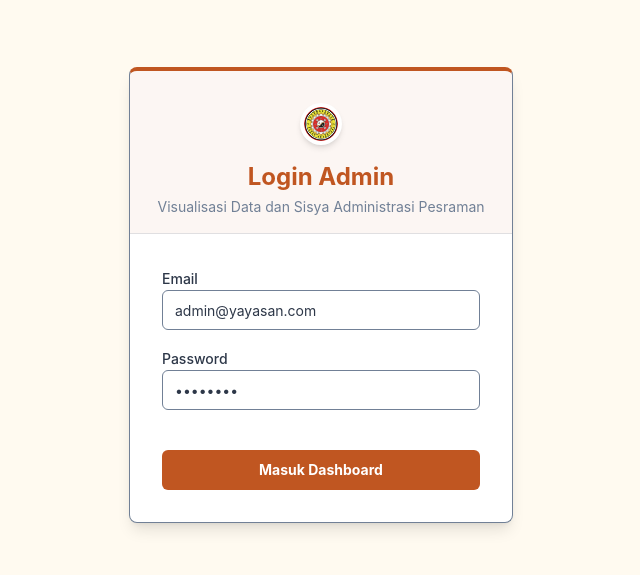
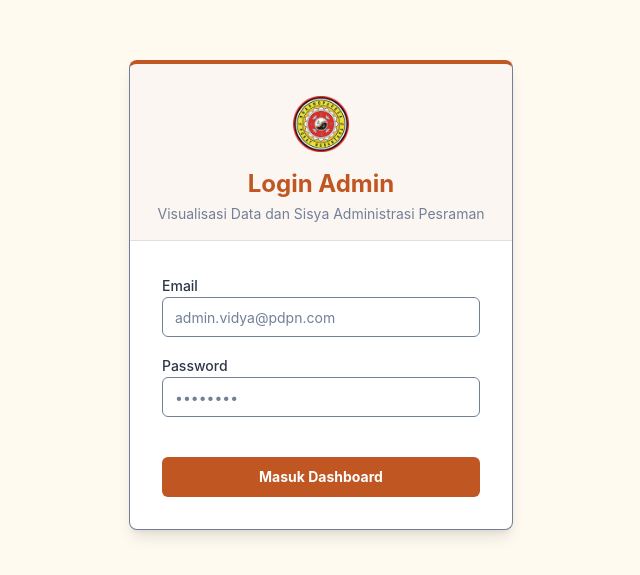
Before and after one commit to bsugitayasa/vidya, a React (Vite) app in the folder frontend/: page /admin/login in a window 1280 px wide. Shown: the part 105-680 px from the top of the page, without its empty margins (319-959 px from the left). Built offline with nearby package versions, Linux system fonts and the light colour scheme.

Commit message:
feat: update login credentials and UI

```diff
--- a/frontend/src/pages/admin/Login.jsx
+++ b/frontend/src/pages/admin/Login.jsx
@@ -10,8 +10,8 @@ import { Card, CardContent } from '../../components/ui/card';
 export default function Login() {
   const { setAuth } = useAuthStore();
   const navigate = useNavigate();
-  const [email, setEmail] = useState('admin@yayasan.com');
-  const [password, setPassword] = useState('admin123'); // Password dari seed database
+  const [email, setEmail] = useState('');
+  const [password, setPassword] = useState('');
   const [isLoading, setIsLoading] = useState(false);
   const [error, setError] = useState('');
 
@@ -46,11 +46,11 @@ export default function Login() {
           <img
             src="/logo.png"
             alt="Logo"
-            style={{ width: '42px', height: '42px' }}
-            className="object-contain bg-white rounded-full p-1 shadow-md mb-4 flex-shrink-0"
+            style={{ width: '56px', height: '56px' }}
+            className="object-contain mb-4 flex-shrink-0"
           />
           <h2 className="text-2xl font-bold font-heading text-primary">Login Admin</h2>
-          <p className="text-sm text-muted mt-1">Visualisasi Data dan Sisya Administrasi Pesraman</p>
+          <p className="text-sm text-muted mt-1 px-4">Visualisasi Data dan Sisya Administrasi Pesraman</p>
         </div>
         <CardContent className="p-8">
           {error && (
@@ -66,6 +66,7 @@ export default function Login() {
                 id="email"
                 type="email"
                 required
+                placeholder="admin.vidya@pdpn.com"
                 value={email}
                 onChange={(e) => setEmail(e.target.value)}
               />
@@ -76,6 +77,7 @@ export default function Login() {
                 id="password"
                 type="password"
                 required
+                placeholder="••••••••"
                 value={password}
                 onChange={(e) => setPassword(e.target.value)}
               />
```
Also changed, not shown: 1 other file (tests, documents, lock files or other folders).
